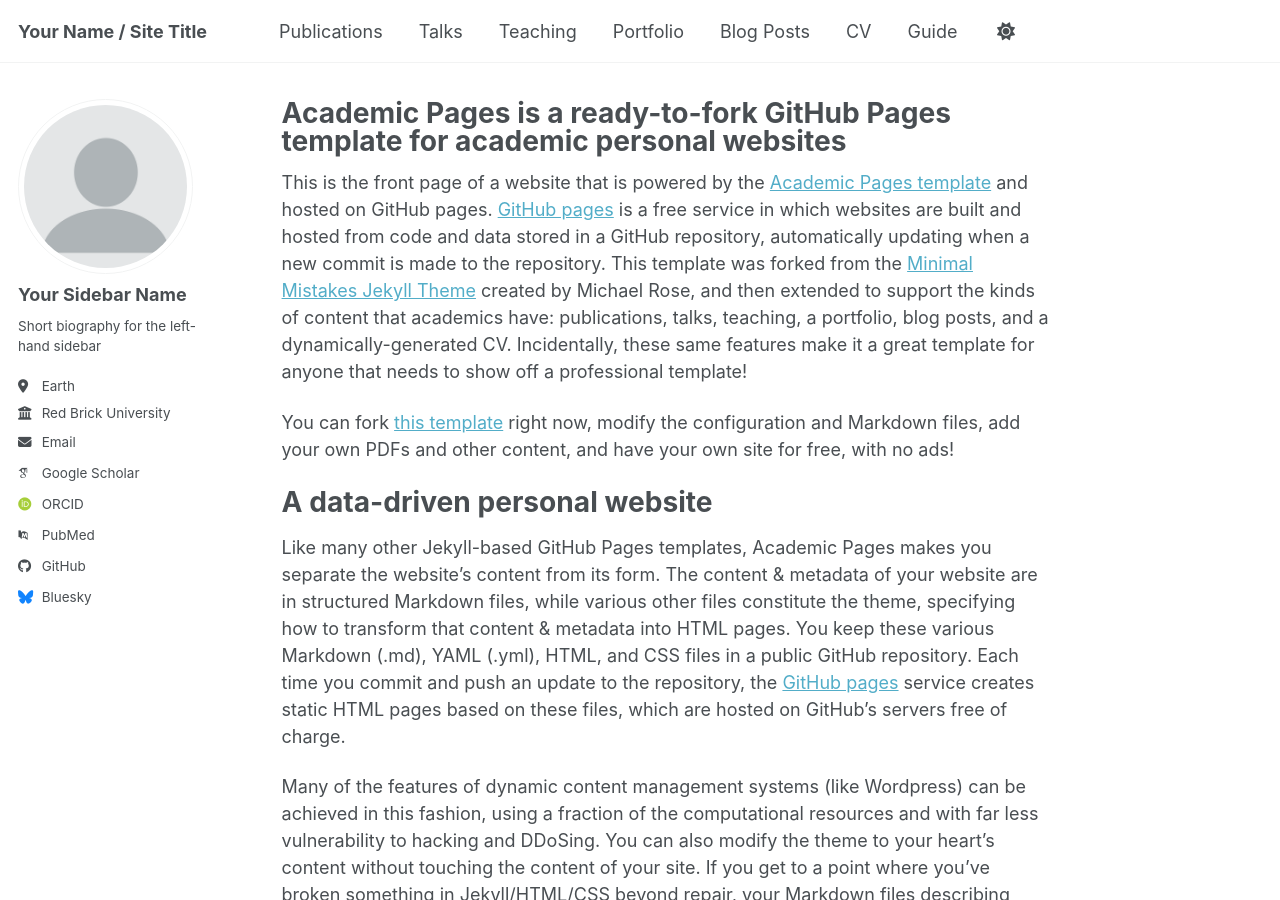
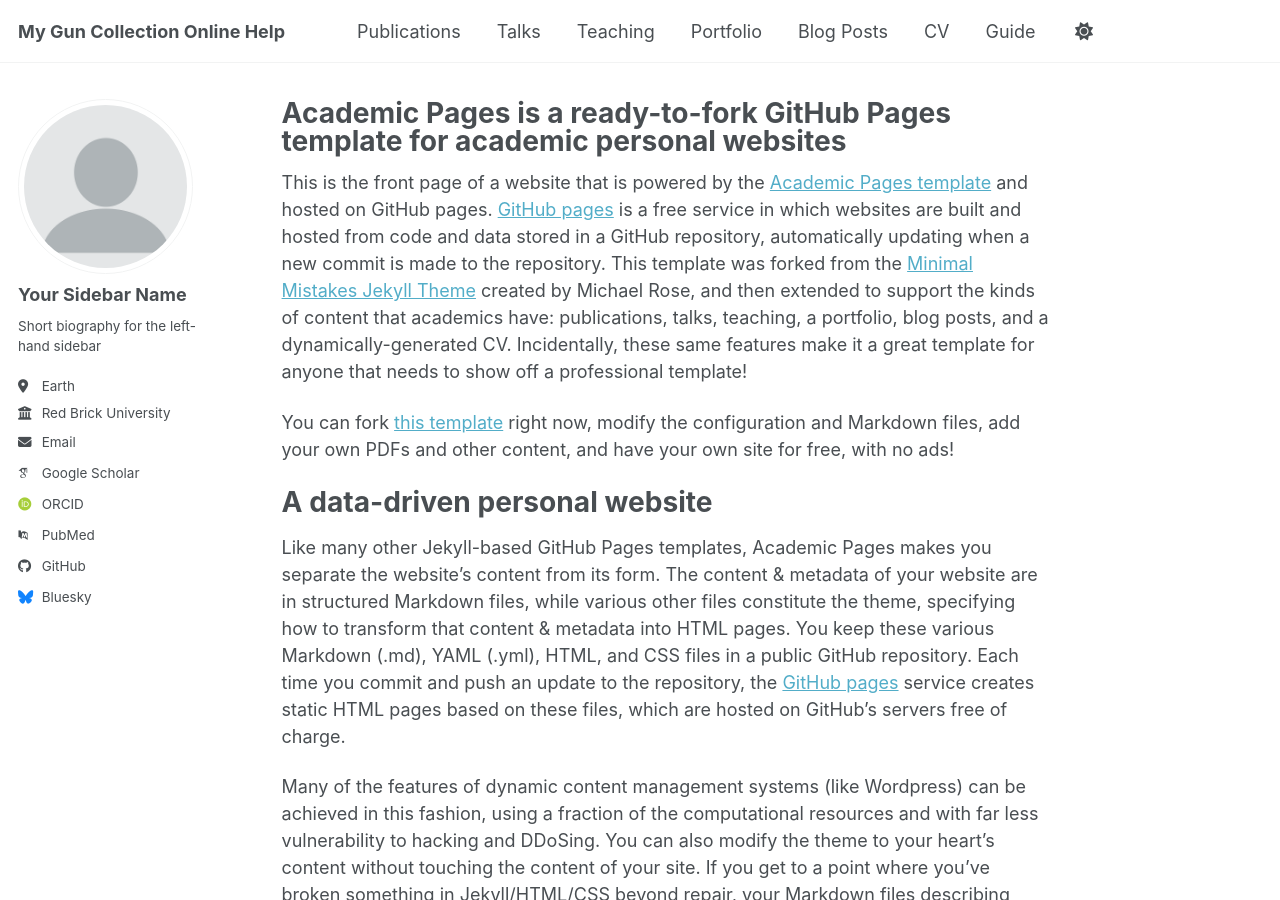
Before and after one commit to burnsoftnet/MyGunCollectionWiki, a Jekyll site: the page built from _pages/about.md, in a window 1280 px wide and 900 px high. Built offline with Jekyll 4.4.1, drawn with Linux system fonts in a browser that asks for light colours; some web fonts are replaced; a script bundle is joined from its source files by our own code; library files that are not in the unit come from our copies.

Commit message:
Update _config.yml

```diff
--- a/_config.yml
+++ b/_config.yml
@@ -9,7 +9,7 @@
 # Basic Site Settings
 locale                   : "en-US"
 site_theme               : "default" # the available themes options are "default", "air", "sunrise", "mint", "dirt" and "contrast"
-title                    : "Your Name / Site Title"
+title                    : "My Gun Collection Online Help"
 title_separator          : "-"
 name                     : &name "Your Name"
 description              : &description "Your Name's academic portfolio"   # Update this with a general description of your site, this is the default if not overridden by a page
```
